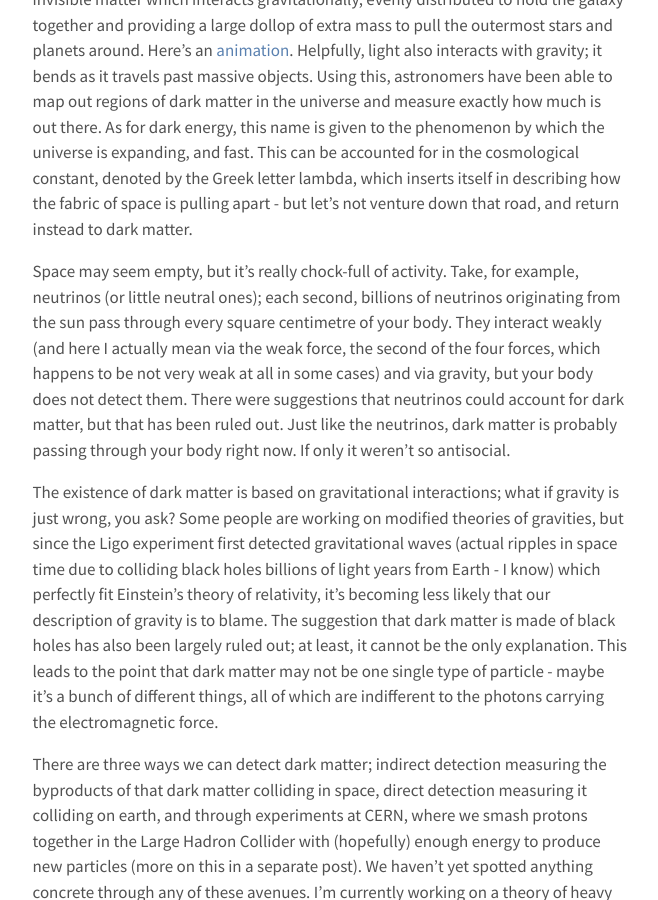
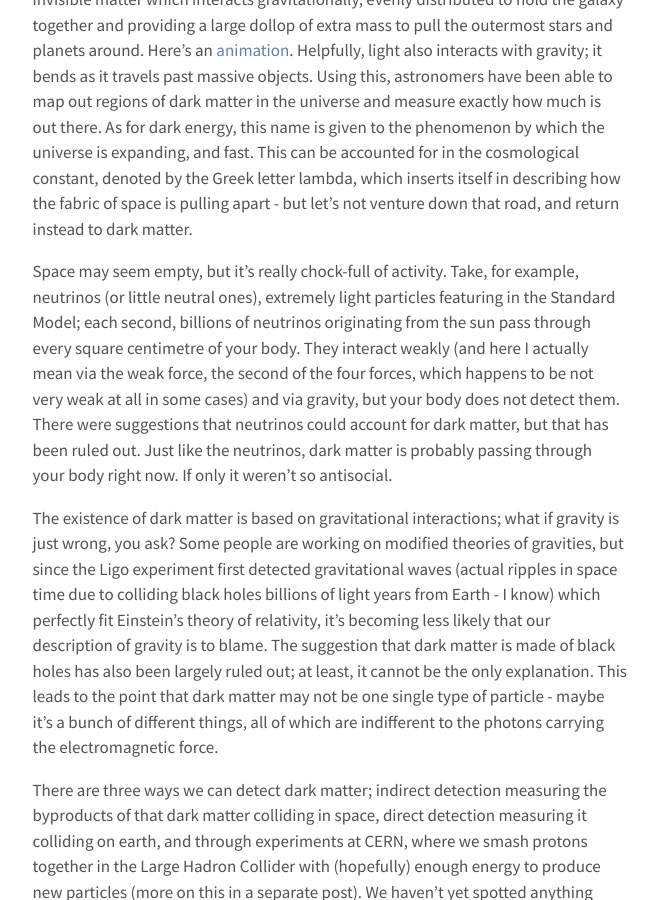
Before and after one commit to lhmason/lhmason.github.io, a Jekyll site: the page built from blog/_posts/2021-01-24-dm.md, in a window 1280 px wide and 900 px high, scrolled down 1108 px. Shown: the whole window, without its empty margins (310-968 px from the left). Built offline with Jekyll 4.4.1, drawn with Linux system fonts in a browser that asks for light colours.

Commit message:
Update 2021-01-24-dm.md

```diff
--- a/blog/_posts/2021-01-24-dm.md
+++ b/blog/_posts/2021-01-24-dm.md
@@ -32,7 +32,8 @@ name is given to the phenomenon by which the universe is expanding, and fast. Th
 constant, denoted by the Greek letter lambda, which inserts itself in describing how the fabric of space is pulling apart - but
 let’s not venture down that road, and return instead to dark matter.
 
-Space may seem empty, but it’s really chock-full of activity. Take, for example, neutrinos (or little neutral ones); each second,
+Space may seem empty, but it’s really chock-full of activity. Take, for example, neutrinos (or little neutral ones), extremely light particles featuring
+in the Standard Model; each second,
 billions of neutrinos originating from the sun pass through every square centimetre of your body. They interact weakly (and here
 I actually mean via the weak force, the second of the four forces, which happens to be not very weak at all in some cases) and via gravity, but your body does
 not detect them. There were suggestions that neutrinos could account for dark matter, but that has been ruled out. Just like the
```
